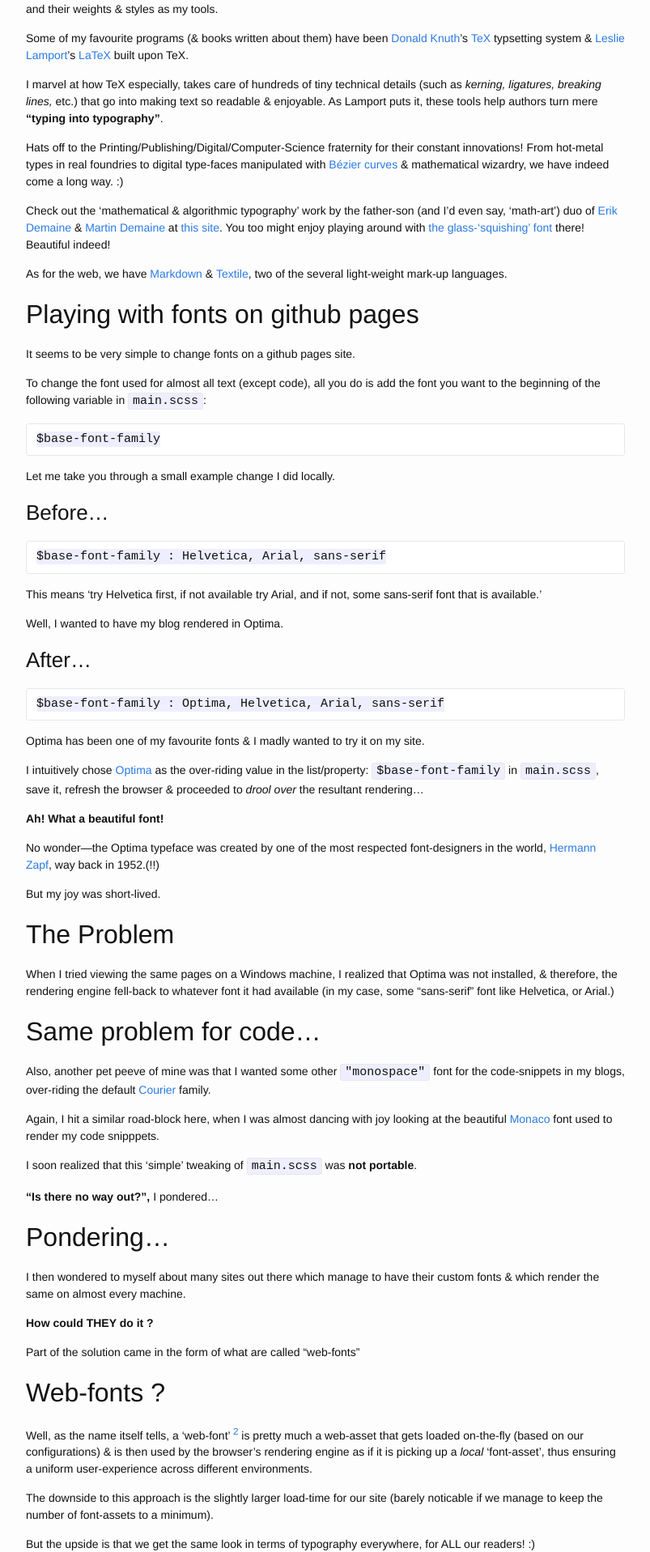
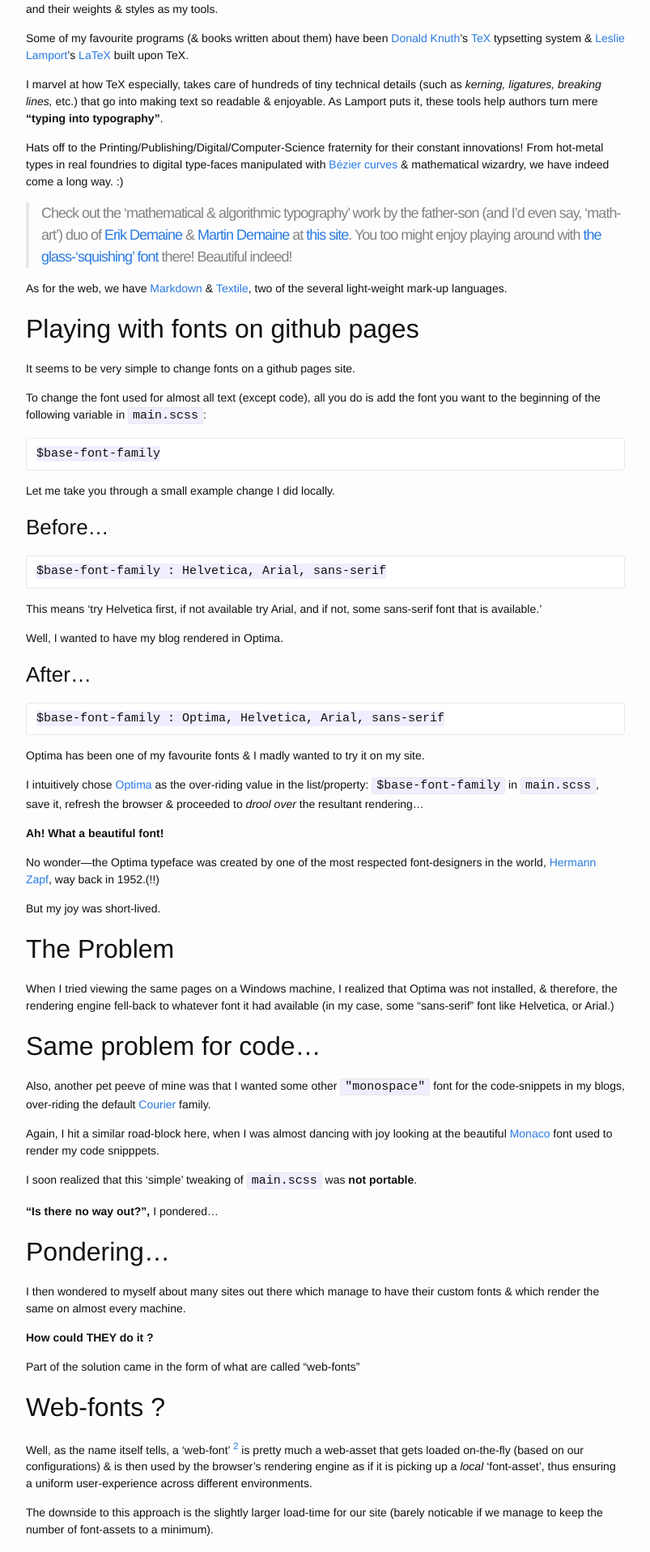
Before and after one commit to raghuugare/raghuugare.bkup, a Jekyll site: the page built from _posts/2014-12-14-fontification.markdown, in a window 1280 px wide. Shown: the part 398-2315 px from the top of the page at 81% size, without its empty margins (238-1041 px from the left). Built offline with Jekyll 4.4.1, drawn with Linux system fonts in a browser that asks for light colours.

Commit message:
Wanted to make it a block-quote, always!

```diff
--- a/_posts/2014-12-14-fontification.markdown
+++ b/_posts/2014-12-14-fontification.markdown
@@ -19,7 +19,7 @@ I marvel at how TeX especially, takes care of hundreds of tiny technical details
 
 Hats off to the Printing/Publishing/Digital/Computer-Science fraternity for their constant innovations! From hot-metal types in real foundries to digital type-faces manipulated with [Bézier curves][link_bézier_curves] & mathematical wizardry, we have indeed come a long way. :)
 
-Check out the 'mathematical & algorithmic typography' work by the father-son (and I'd even say, 'math-art') duo of [Erik Demaine][link_erik_demaine] & [Martin Demaine][link_martin_demaine] at [this site][link_erik_typography]. You too might enjoy playing around with [the glass-'squishing' font][link_erik_glass_fonts] there! Beautiful indeed!
+> Check out the 'mathematical & algorithmic typography' work by the father-son (and I'd even say, 'math-art') duo of [Erik Demaine][link_erik_demaine] & [Martin Demaine][link_martin_demaine] at [this site][link_erik_typography]. You too might enjoy playing around with [the glass-'squishing' font][link_erik_glass_fonts] there! Beautiful indeed!
 
 As for the web, we have [Markdown][link_markdown] & [Textile][link_textile], two of the several light-weight mark-up languages.
 
```
